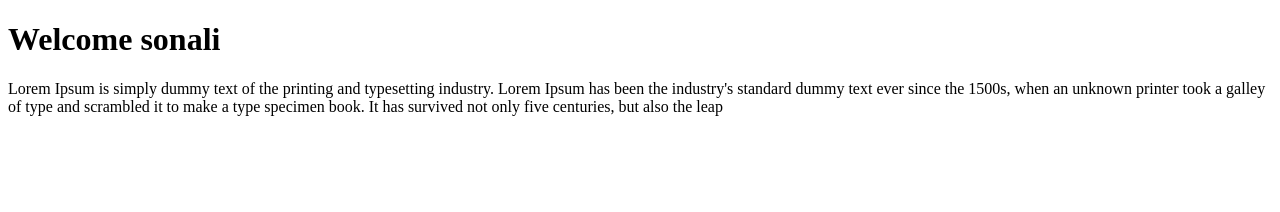
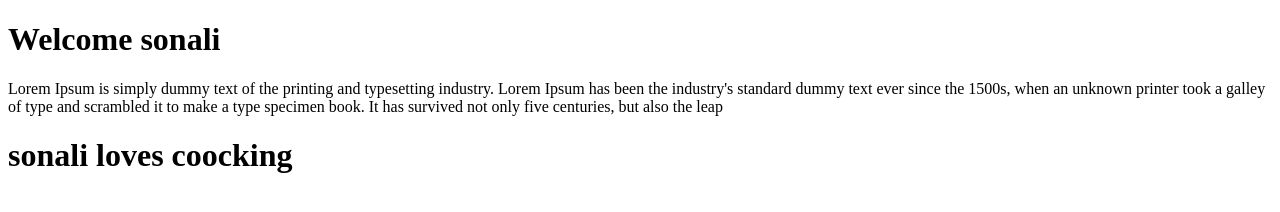
Before and after one commit to sonalikokalki/portfolio-website, a plain HTML site: page index.html in a window 1280 px wide. Drawn offline with Linux system fonts and the light colour scheme.

Commit message:
added new branch

```diff
--- a/index.html
+++ b/index.html
@@ -9,5 +9,7 @@
 <body>
     <h1>Welcome sonali</h1>
     <p>Lorem Ipsum is simply dummy text of the printing and typesetting industry. Lorem Ipsum has been the industry's standard dummy text ever since the 1500s, when an unknown printer took a galley of type and scrambled it to make a type specimen book. It has survived not only five centuries, but also the leap</p>
+
+    <h1>sonali loves coocking</h1>
 </body>
 </html>
```
